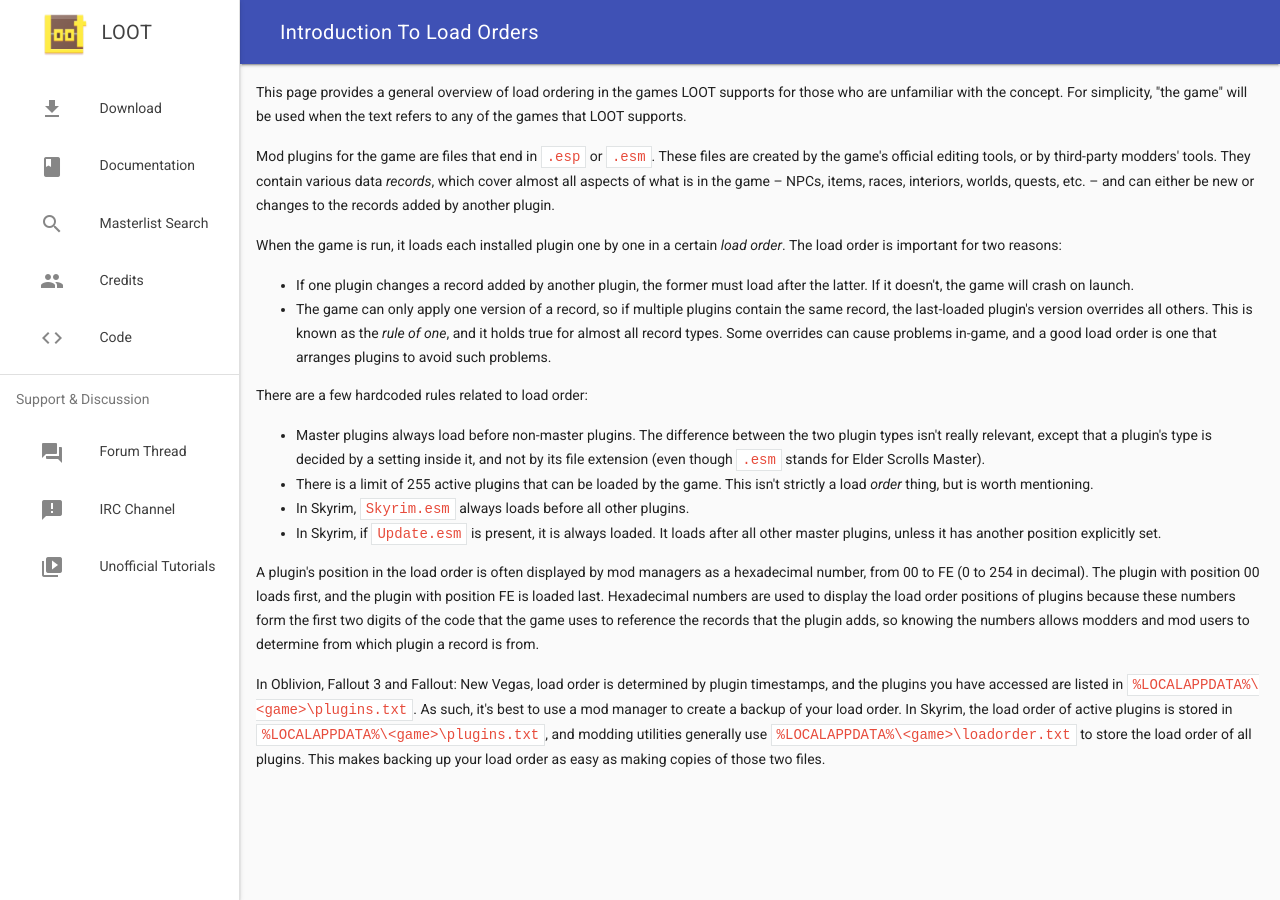
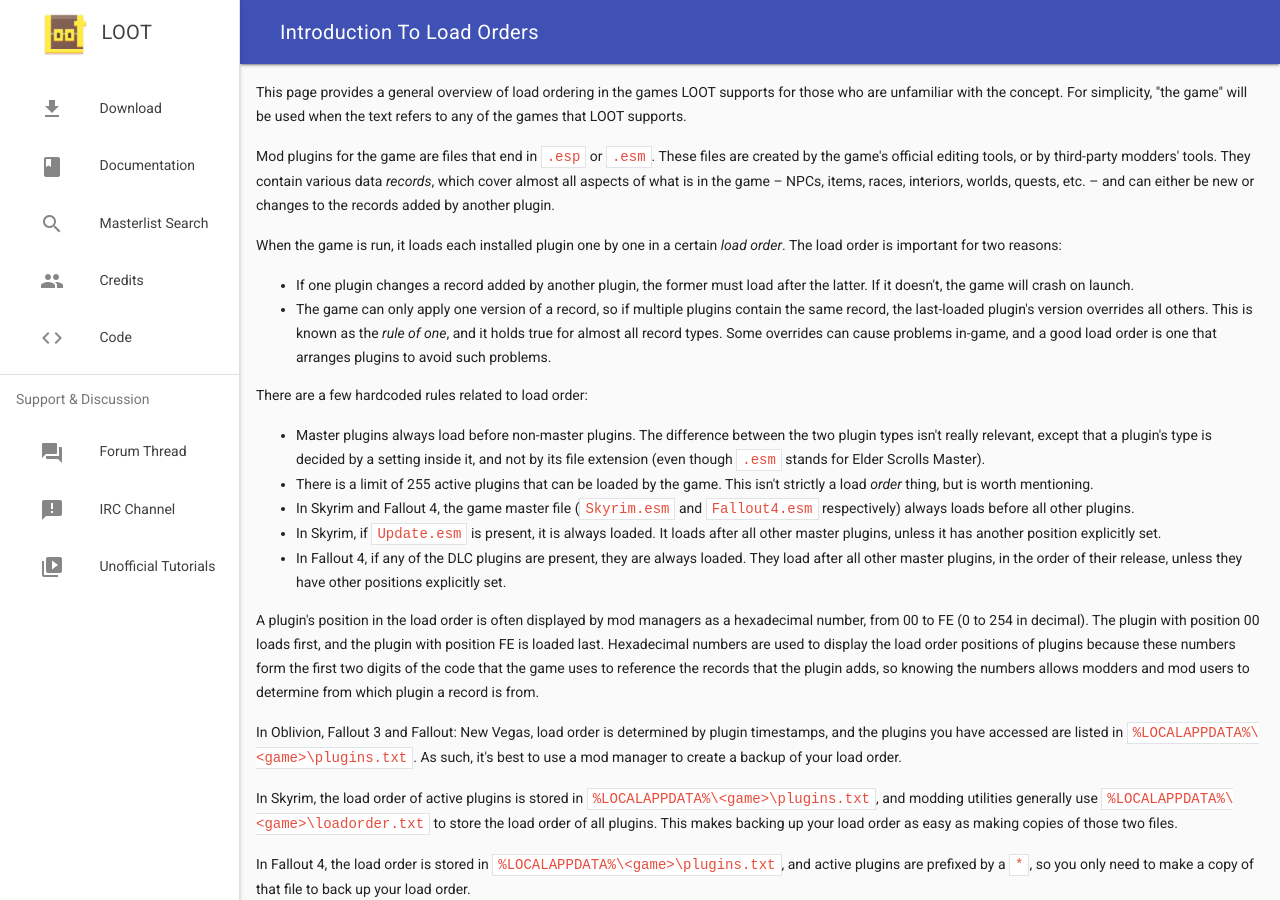
Before and after one commit to loot/loot.github.io, a Jekyll site: the page built from docs/help/Introduction-To-Load-Orders.html, in a window 1280 px wide. Built offline with Jekyll 4.4.1, drawn with Linux system fonts in a browser that asks for light colours; nearby versions of some CDN libraries.

Commit message:
Add mentions of Fallout 4 site pages

```diff
--- a/docs/help/Dirty-Edits,-Mod-Cleaning-&-CRCs.html
+++ b/docs/help/Dirty-Edits,-Mod-Cleaning-&-CRCs.html
@@ -5,7 +5,7 @@
 
 <p>Dirty edits are often a side-effect of mod creation, and are often due to bugs in the utilities Bethesda has provided to create mods, rather than bad practice by mod authors. Dirty edits can cause a wide range of issues, including incorrect game settings, missing content, broken quests and crashing to desktop. The more dirty edits there are in a mod, and the more mods with dirty edits you use, the more likely you are to experience issues.</p>
 
-<p>Thankfully there is a way to remove dirty edits from mods relatively easily, a process known as <em>mod cleaning</em>, using TES4Edit, FO3Edit, FNVEdit or TES5Edit (for Oblivion, Fallout 3, Fallout: New Vegas and Skyrim respectively). Detailed instructions and information on mod cleaning are available for <a href="http://cs.elderscrolls.com/constwiki/index.php/TES4Edit_Cleaning_Guide">Oblivion</a> and <a href="http://www.creationkit.com/TES5Edit_Cleaning_Guide_-_TES5Edit">Skyrim</a>, with the process being largely the same for the others.</p>
+<p>Thankfully there is a way to remove dirty edits from mods relatively easily, a process known as <em>mod cleaning</em>, using TES4Edit, FO3Edit, FNVEdit, TES5Edit or FO4Edit (for Oblivion, Fallout 3, Fallout: New Vegas, Skyrim and Fallout 4 respectively). Detailed instructions and information on mod cleaning are available for <a href="http://cs.elderscrolls.com/constwiki/index.php/TES4Edit_Cleaning_Guide">Oblivion</a> and <a href="http://www.creationkit.com/TES5Edit_Cleaning_Guide_-_TES5Edit">Skyrim</a>, with the process being largely the same for the others.</p>
 
 <p>The problem of dirty edits is largely a problem of ignorance on the part of mod authors and users alike of the problems dirty mods can cause. As such, there are community efforts to raise awareness of dirty edits and cleaning. LOOT plays a key role in these efforts, as it holds the complete list of all known dirty mods (as does BOSS), and it uses this information to provide notification messages to users for any dirty mods they have installed.</p>
 
--- a/docs/help/Introduction-To-Load-Orders.html
+++ b/docs/help/Introduction-To-Load-Orders.html
@@ -19,10 +19,15 @@
 <ul>
   <li>Master plugins always load before non-master plugins. The difference between the two plugin types isn't really relevant, except that a plugin's type is decided by a setting inside it, and not by its file extension (even though <code>.esm</code> stands for Elder Scrolls Master).</li>
   <li>There is a limit of 255 active plugins that can be loaded by the game. This isn't strictly a load <em>order</em> thing, but is worth mentioning.</li>
-  <li>In Skyrim, <code>Skyrim.esm</code> always loads before all other plugins.</li>
+  <li>In Skyrim and Fallout 4, the game master file (<code>Skyrim.esm</code> and <code>Fallout4.esm</code> respectively) always loads before all other plugins.</li>
   <li>In Skyrim, if <code>Update.esm</code> is present, it is always loaded. It loads after all other master plugins, unless it has another position explicitly set.</li>
+  <li>In Fallout 4, if any of the DLC plugins are present, they are always loaded. They load after all other master plugins, in the order of their release, unless they have other positions explicitly set.</li>
 </ul>
 
 <p>A plugin's position in the load order is often displayed by mod managers as a hexadecimal number, from 00 to FE (0 to 254 in decimal). The plugin with position 00 loads first, and the plugin with position FE is loaded last. Hexadecimal numbers are used to display the load order positions of plugins because these numbers form the first two digits of the code that the game uses to reference the records that the plugin adds, so knowing the numbers allows modders and mod users to determine from which plugin a record is from.</p>
 
-<p>In Oblivion, Fallout 3 and Fallout: New Vegas, load order is determined by plugin timestamps, and the plugins you have accessed are listed in <code>%LOCALAPPDATA%\&lt;game&gt;\plugins.txt</code>. As such, it's best to use a mod manager to create a backup of your load order. In Skyrim, the load order of active plugins is stored in <code>%LOCALAPPDATA%\&lt;game&gt;\plugins.txt</code>, and modding utilities generally use <code>%LOCALAPPDATA%\&lt;game&gt;\loadorder.txt</code> to store the load order of all plugins. This makes backing up your load order as easy as making copies of those two files.</p>
+<p>In Oblivion, Fallout 3 and Fallout: New Vegas, load order is determined by plugin timestamps, and the plugins you have accessed are listed in <code>%LOCALAPPDATA%\&lt;game&gt;\plugins.txt</code>. As such, it's best to use a mod manager to create a backup of your load order.</p>
+
+<p>In Skyrim, the load order of active plugins is stored in <code>%LOCALAPPDATA%\&lt;game&gt;\plugins.txt</code>, and modding utilities generally use <code>%LOCALAPPDATA%\&lt;game&gt;\loadorder.txt</code> to store the load order of all plugins. This makes backing up your load order as easy as making copies of those two files.</p>
+
+<p>In Fallout 4, the load order is stored in <code>%LOCALAPPDATA%\&lt;game&gt;\plugins.txt</code>, and active plugins are prefixed by a <code>*</code>, so you only need to make a copy of that file to back up your load order.</p>
--- a/docs/team/Thread-Management.html
+++ b/docs/team/Thread-Management.html
@@ -17,7 +17,7 @@
 
 <pre><code>[size=8]LOOT[/size]
 
-A plugin load order optimiser for TES IV: Oblivion, TES V: Skyrim, Fallout 3 and Fallout: New Vegas.
+A plugin load order optimiser for TES IV: Oblivion, TES V: Skyrim, Fallout 3, Fallout: New Vegas and Fallout 4.
 
 [size=5]Introduction[/size]
 
--- a/index.html
+++ b/index.html
@@ -3,7 +3,7 @@
 title: The Load Order Optimisation Tool
 ---
 
-<p>Setting the right load order for your <strong>TES IV: Oblivion</strong>, <strong>TES V: Skyrim</strong>, <strong>Fallout 3</strong> and <strong>Fallout: New Vegas</strong> mods is a crucial step to enjoying a stable modded game. The Load Order Optimisation Tool (LOOT) can help with that, by providing automated load order sorting that's simple to use and fully customisable.</p>
+<p>Setting the right load order for your <strong>TES IV: Oblivion</strong>, <strong>TES V: Skyrim</strong>, <strong>Fallout 3</strong>, <strong>Fallout: New Vegas</strong> and <strong>Fallout 4</strong> mods is a crucial step to enjoying a stable modded game. The Load Order Optimisation Tool (LOOT) can help with that, by providing automated load order sorting that's simple to use and fully customisable.</p>
 
 <p>While sorting, LOOT checks for load order errors (such as incompatibilities and missing requirements) and notifies you of any issues that it detects. It also provides thousands of plugin-specific messages, such as usage notes and bug warnings, to help keep your game healthy.</p>
 
```
